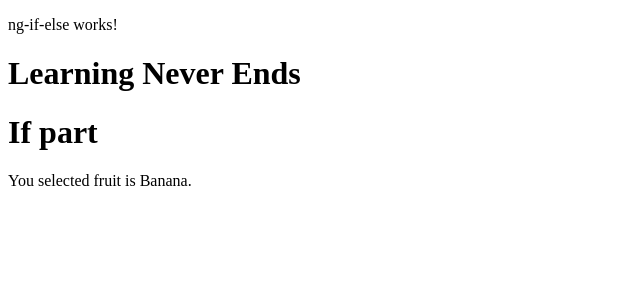
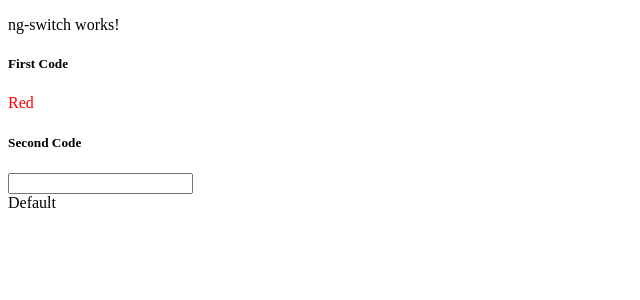
Before and after one commit to silentlips215/AngularTutorialCode, an Angular app: page / in a window 1280 px wide. Shown: the top 300 px of the page, without its empty margins (0-640 px from the left). Built offline with nearby package versions, Linux system fonts and the light colour scheme.

Commit message:
ngSwitch (Structural Directive) - added

```diff
--- a/src/app/app.component.html
+++ b/src/app/app.component.html
@@ -7,4 +7,5 @@
  <!-- <app-counter></app-counter> -->
   <!-- <app-two-way-binding></app-two-way-binding> -->
   <!-- <app-ng-if></app-ng-if> -->
-  <app-ng-if-else></app-ng-if-else>
+  <!-- <app-ng-if-else></app-ng-if-else> -->
+  <app-ng-switch></app-ng-switch>
--- a/src/app/app.component.ts
+++ b/src/app/app.component.ts
@@ -14,13 +14,14 @@ import { FormsModule } from '@angular/forms';
 import { TwoWayBindingComponent } from './two-way-binding/two-way-binding.component';
 import { NgIfComponent } from './structural-directives/ng-if/ng-if.component';
 import { NgIfElseComponent } from './structural-directives/ng-if-else/ng-if-else.component';
+import { NgSwitchComponent } from './structural-directives/ng-switch/ng-switch.component';
 // decorator function
 @Component({
   selector: 'app-root', //element selector
   // selector: '.app-root', // class selector
   // selector: '[app-root]', // attribute selector
   standalone: true,
-  imports: [CommonModule, RouterOutlet, UserComponent, EventsComponent, PropBindingComponent, ClassBindingComponent, NgClassComponent, StyleBindingComponent, TemplateReferenceComponent, CounterComponent, FormsModule, TwoWayBindingComponent, NgIfComponent, NgIfElseComponent],
+  imports: [CommonModule, RouterOutlet, UserComponent, EventsComponent, PropBindingComponent, ClassBindingComponent, NgClassComponent, StyleBindingComponent, TemplateReferenceComponent, CounterComponent, FormsModule, TwoWayBindingComponent, NgIfComponent, NgIfElseComponent, NgSwitchComponent],
   templateUrl: './app.component.html',
   // template: `hello world, senga ye`,
   styleUrl: './app.component.css',
--- /dev/null
+++ b/src/app/structural-directives/ng-switch/ng-switch.component.html
@@ -0,0 +1,29 @@
+<p>ng-switch works!</p>
+
+<!-- defining a container div that will contain all ngSwitchCases -->
+ <!-- using ngSwitch requires you to import CommonModule in ngSwitch-Component.ts file -->
+
+ <!-- first code -->
+  <h5>First Code</h5>
+ <div [ngSwitch]="'red'">
+    <div *ngSwitchCase="'red'" [style.color]="'red'">Red</div>
+    <div *ngSwitchCase="'green'" [style.color]="'green'">Green</div>
+    <div *ngSwitchCase="'blue'" [style.color]="'blue'">Blue</div>
+    <!-- ngSwitchDefault gets executed if no condition matches -->
+    <div *ngSwitchDefault>Default</div>
+
+ </div>
+
+
+ <!-- second code -->
+ <h5>Second Code</h5>
+ <!-- taking value at run time using two-way binding [(ngModel)] -->
+ <input type="text" [(ngModel)]="color">
+
+  <div [ngSwitch]="color">
+    <div *ngSwitchCase="'red'" [ngStyle]="{'color': 'red'}">RED</div>
+    <div *ngSwitchCase="'green'" [ngStyle]="{'color': 'green'}">GREEN</div>
+    <div *ngSwitchCase="'blue'" [ngStyle]="{'color': 'blue'}">BLUE</div>
+    <!-- ngSwitchDefault gets executed if no condition matches -->
+    <div *ngSwitchDefault>Default</div>
+  </div>
--- /dev/null
+++ b/src/app/structural-directives/ng-switch/ng-switch.component.ts
@@ -0,0 +1,20 @@
+import { CommonModule } from '@angular/common';
+import { Component } from '@angular/core';
+import { FormsModule } from '@angular/forms';
+
+@Component({
+  selector: 'app-ng-switch',
+  standalone: true,
+  imports: [CommonModule, FormsModule],
+  templateUrl: './ng-switch.component.html',
+  styleUrl: './ng-switch.component.css',
+})
+export class NgSwitchComponent {
+  // defining a string variable color for ngSwitch
+  color: string = '';
+
+  inputColor(colorName: string) {
+    this.color = this.color;
+    console.log(this.color);
+  }
+}
```
Also changed, not shown: src/app/structural-directives/ng-switch/ng-switch.component.css (added), 1 other file (tests, documents, lock files or other folders).
